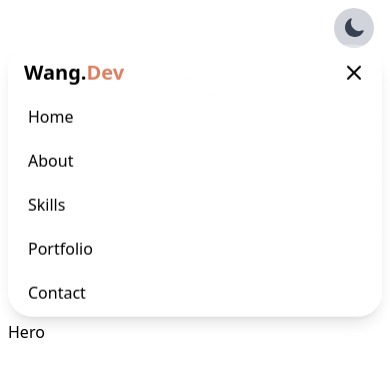
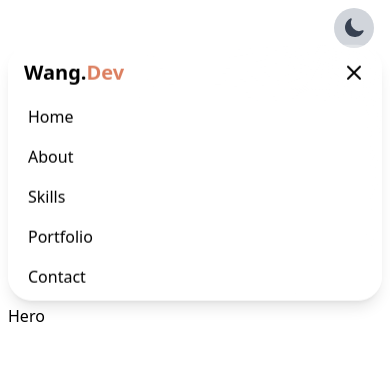
Before and after one commit to ZanHubX/KZT-Portfolio, a React (Vite) app: page / in a window 390 px wide. Both pictures are taken after a click on the button 354 px from the left and 73 px from the top of the page. Shown: the top 376 px of the page. Built offline with nearby package versions, Linux system fonts and the light colour scheme.

Commit message:
last commit

```diff
--- a/src/components/NavBar.jsx
+++ b/src/components/NavBar.jsx
@@ -3,7 +3,6 @@ import {
   Navbar,
   MobileNav,
   Typography,
-
   IconButton,
 } from "@material-tailwind/react";
 
@@ -18,7 +17,7 @@ export function NavBar({ isDarkMode }) {
   }, []);
 
   const navList = (
-    <ul className="mt-2 mb-3 flex flex-col gap-3 lg:mb-0 lg:mt-0 lg:flex-row lg:gap-6 sticky top-0 bg-white z-10">
+    <ul className="mt-2 mb-3 flex flex-col gap-2 lg:mb-0 lg:mt-0 lg:flex-row lg:gap-6 sticky top-0 bg-white z-10">
       <Typography
         as="li"
         variant="small"
```
